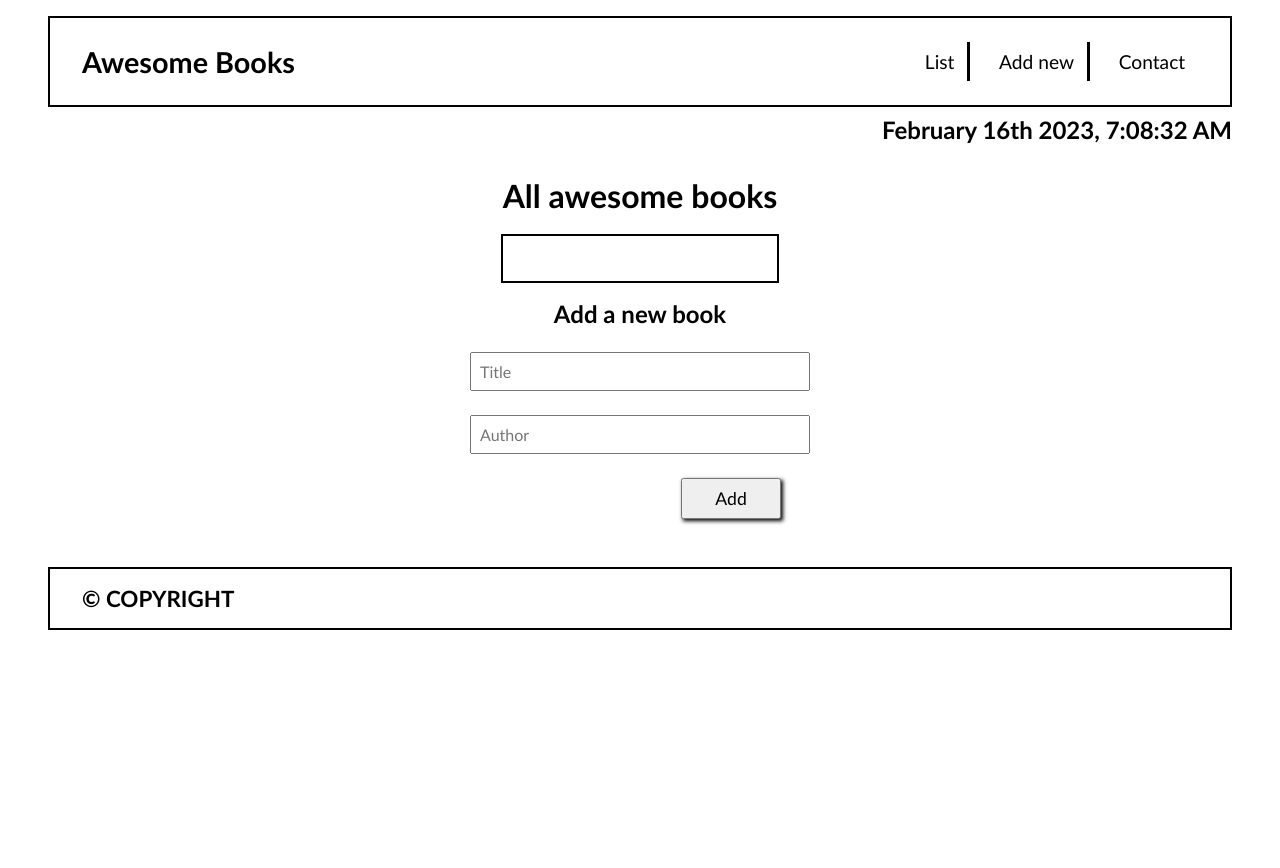
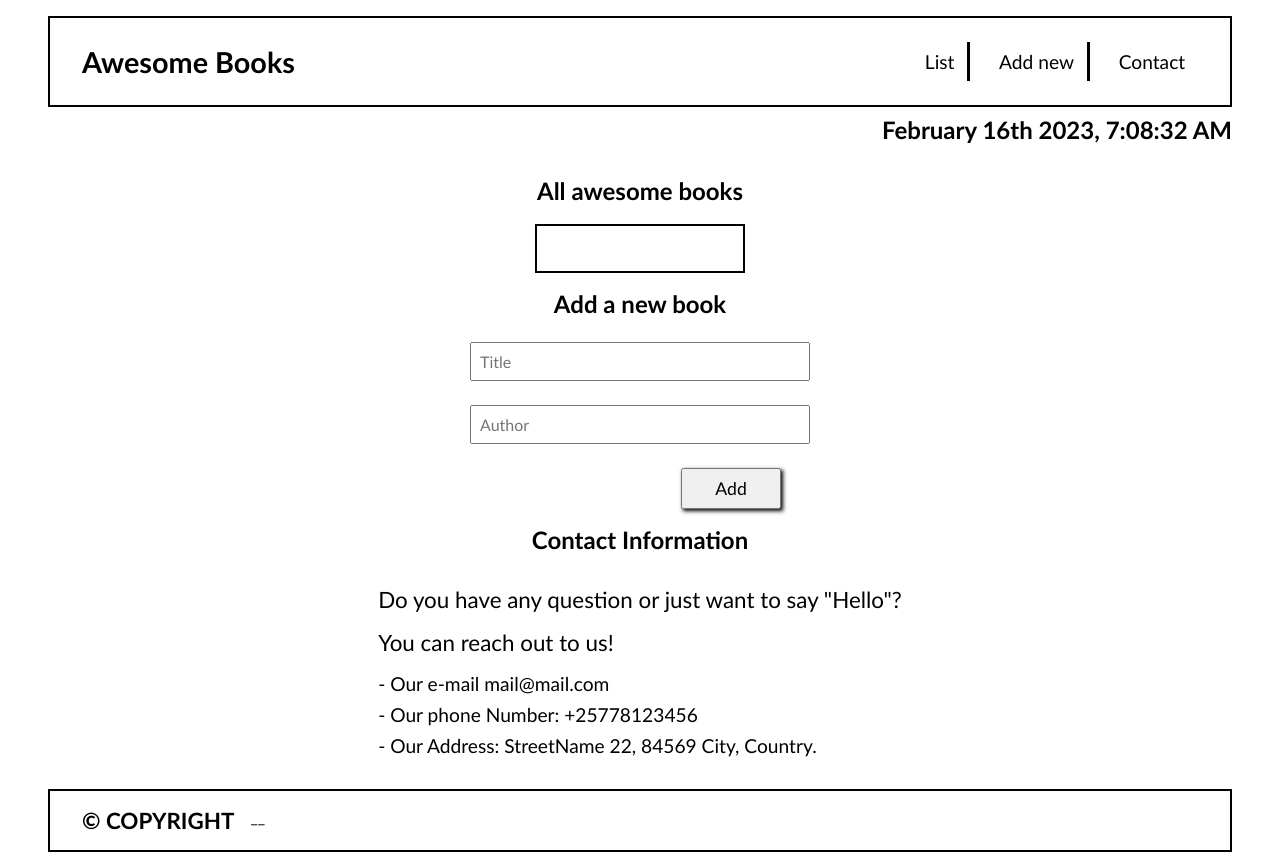
Before and after one commit to Kaghenimbale/Awesome-book, a website: page index.html in a window 1280 px wide. Before the commit the page ends 800 px from the top, so only its background shows below. Drawn offline with Linux system fonts and the light colour scheme.

Commit message:
Add the contact informations

```diff
--- a/index.html
+++ b/index.html
@@ -19,9 +19,9 @@
     <div class="date-time">
         <h2>February 16th 2023, 7:08:32 AM</h2>
     </div>
-    <div class="books-container">
+    <main class="books-container">
         <div class="render-books">
-            <h1>All awesome books</h1><br>
+            <h2>All awesome books</h2><br>
             <div class="book-store">
                 <ul id="container"></ul><br>
             </div>
@@ -39,12 +39,28 @@
                 <button type="submit" id="add-btn">Add</button>
             </div>
         </form>
-    </div>
+
+        <div class="contact-info">
+            <h2>Contact Information</h2>
+
+            <div class="infos">
+                <p>Do you have any question or just want to say "Hello"?</p>
+                <p>You can reach out to us!</p>
+                <ul>
+                    <li>- Our e-mail mail@mail.com</li>
+                    <li>- Our phone Number: +25778123456</li>
+                    <li>- Our Address: StreetName 22, 84569 City, Country.</li>
+                </ul>
+            </div>
+        </div>
+    </main>
 
     <footer>
         <p>&copy COPYRIGHT</p>
+        <span>__</span>
     </footer>
 
     <script src="script.js"></script>
+    <script src="pages.js"></script>
 </body>
 </html>
--- a/style.css
+++ b/style.css
@@ -153,6 +153,8 @@ input::placeholder {
 }
 
 footer {
+  display: flex;
+  gap: 1rem;
   padding: 1rem 2rem;
   border: 2px solid black;
 }
@@ -162,3 +164,31 @@ footer p {
   font-size: 1.4rem;
   font-weight: bold;
 }
+
+.contact-info {
+  display: flex;
+  flex-direction: column;
+  align-items: center;
+  gap: 2rem;
+}
+
+.infos {
+  display: flex;
+  flex-direction: column;
+  justify-content: center;
+  gap: 1rem;
+}
+
+.infos p {
+  font-size: 1.4rem;
+}
+
+.infos ul {
+  display: flex;
+  flex-direction: column;
+  gap: 0.5rem;
+}
+
+.infos li {
+  font-size: 1.2rem;
+}
```
Also changed, not shown: pages.js (added).
